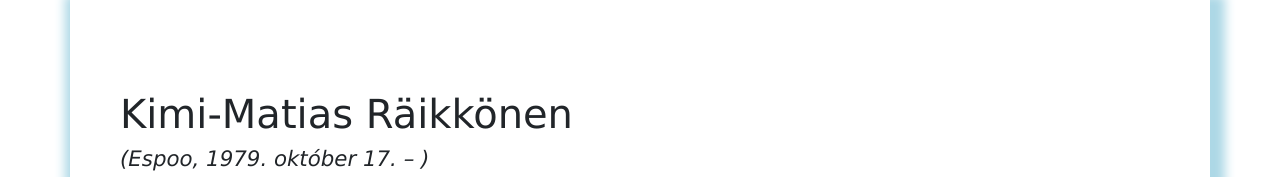
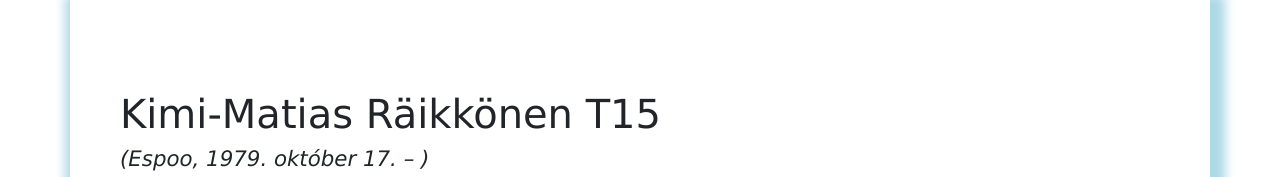
Before and after one commit to babosh-gh/babosh-gh.github.io, a plain HTML site: page index.html in a window 1280 px wide. Shown: the top 177 px of the page. Drawn offline with nearby package versions, Linux system fonts and the light colour scheme.

Commit message:
Update index.html

```diff
--- a/index.html
+++ b/index.html
@@ -11,7 +11,7 @@
   <body>
     <div class="container">
       <header>
-        <h1>Kimi-Matias Räikkönen</h1>
+        <h1>Kimi-Matias Räikkönen T15</h1>
 
         <h2>(Espoo, 1979. október 17. – )</h2>
         <h3>finn autóversenyző, 2007 Formula–1-es világbajnoka.</h3>
```
